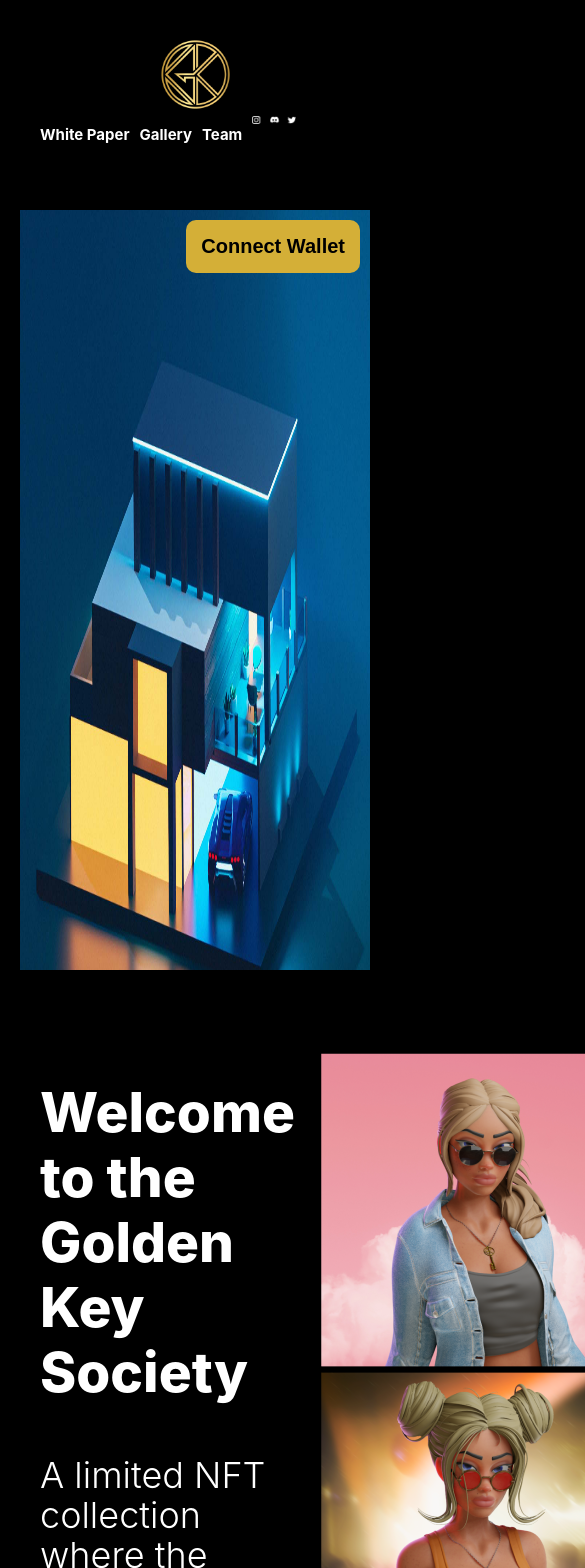
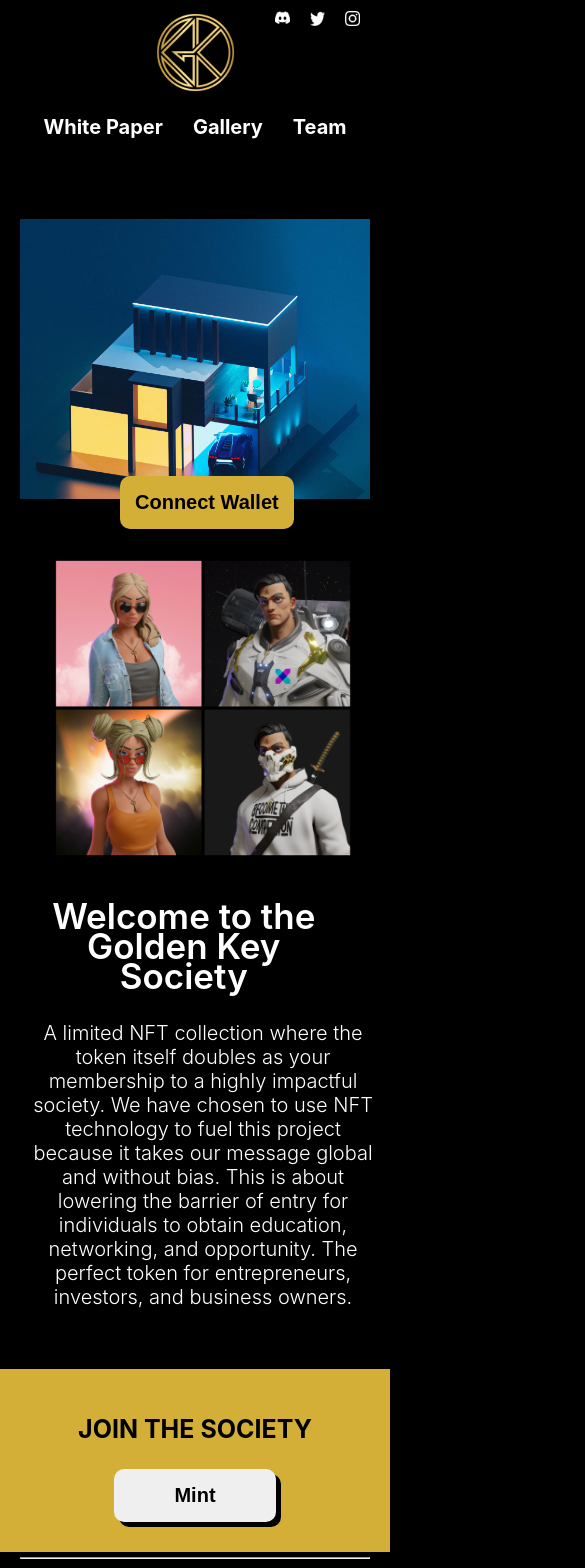
Before and after one commit to amar969/GoldenKey, a React (Create React App) app: page /Home in a window 390 px wide. Shown: the top 1568 px of the page, 585 px wide, since content can reach past the window. Built offline with nearby package versions, Linux system fonts and the light colour scheme; the HTML template or start-up script is replaced by a standard one.

Commit message:
added the responsive design

```diff
--- a/src/Components/Home.css
+++ b/src/Components/Home.css
@@ -18,12 +18,11 @@ hr{
     border-radius: 10px;
     padding: 15px;
     font-weight: bold;
-    font-size: 20px;
+    font-size: 30px;
     position: absolute;
-    margin: 30px;
+    margin: 40px;
     outline: none;
     border: none;
-
 }
 
 .home-image{
@@ -58,7 +57,7 @@ hr{
 }
 
 .left-container-text p{
-    font-size: 36px;
+    font-size: 30px;
     padding: 20px;
     line-height: 40px;
     font-weight: 300;
@@ -106,9 +105,10 @@ hr{
 }
 
 .text-container p{
-    font-size: 36px;
+    font-size: 30px;
     padding: 20px;
     line-height: 40px;
+    font-weight: 300;
 }
 
 /* Roadmap */
@@ -127,14 +127,15 @@ hr{
 
 .list-heading{
     color: #D4AF37;
-    font-size: 33px;
+    font-size: 35px;
     font-weight: bold;
     line-height: 35px;
 }
 
 .list{
-    font-size: 25px;
+    font-size: 30px;
     margin-left: 35px;
+    margin-bottom: 10px;
 }
 
 /* Team container */
@@ -155,7 +156,395 @@ hr{
 }
 
 .join-btn{
-  margin-right: 140px;
-  margin-top: 170px;
+  margin-right: 100px;
+  margin-top: 150px;
   padding: 20px 50px;
 }
+
+
+/* iPhone max width- 490px */
+
+@media (max-width: 490px) {
+    hr{
+        margin: 5px 20px;
+    }
+
+    .main-container{
+        display: flex;
+        position: relative;
+    }
+
+    .home-image{
+        position: relative;
+        width: 100%;
+        height: 320px;
+        padding: 20px;
+    }
+
+    .wallet-btn{
+        background-color: #D4AF37;
+        border-radius: 10px;
+        padding: 15px;
+        font-weight: bold;
+        font-size: 20px;
+        position: absolute;
+        bottom: -40px;
+        left: 90px;
+        margin: 30px;
+        outline: none;
+        border: none;
+    }
+
+
+    /* Middle Container */
+
+.middle-container {
+    width: 99%;
+    display: flex;
+    flex-direction: column-reverse;
+    margin: 40px 10px;
+    justify-items: center;
+    align-items: center;
+}
+
+.left-container-text{
+    display: flex;
+    flex-direction: column;
+    text-align: center;
+}
+
+.left-container-text h3{
+    font-size: 35px;
+    padding: 10px 10px;
+    width: 90%;
+    font-weight: 600;
+    line-height: 30px;
+    text-align: center;
+}
+
+.left-container-text p{
+    font-size: 20px;
+    padding: 20px;
+    line-height: 24px;
+    font-weight: 300;
+    text-align: center;
+}
+
+.profile-image{
+    width: 300px;
+    margin-bottom: 30px;
+}
+
+.join-btn{
+    display: none;
+}
+
+/* JOIN SOCIETY CONTAINER */
+
+.join-society-container {
+    display: flex;
+    flex-direction: column;
+    background-color: #D4AF37;
+    justify-content: space-evenly;
+    padding: 30px 10px;
+    align-items: center;
+    gap: 10px;
+    width: 100%;
+    margin: 0;
+
+}
+
+.txt1{
+    background-color: #D4AF37;
+    color: black;
+    margin: 20px;
+}
+
+.txt1 h4{
+    font-size: 25px;
+}
+
+.btn-mint{
+    padding: 15px 60px;
+    border-radius: 10px;
+    border: none;
+    font-size: 20px;
+    font-weight: bold;
+    box-shadow: 5px 5px;
+}
+
+.text-container{
+    margin: 60px 20px;
+}
+
+.text-container h3{
+    font-size: 25px;
+    padding: 10px 20px;
+    width: 80%;
+    font-weight: 800;
+    line-height: 65px;
+}
+
+.text-container p{
+    font-size: 36px;
+    padding: 20px;
+    line-height: 40px;
+}
+
+.gif{
+    width: 250px;
+}
+
+.text-container{
+    margin: 30px 20px;
+}
+
+.text-container h3{
+    font-size: 35px;
+    padding: 10px 10px;
+    width: 90%;
+    font-weight: 800;
+    line-height: 30px;
+    text-align: center;
+}
+
+.text-container p{
+    font-size: 18px;
+    padding: 10px;
+    line-height: 20px;
+    text-align: center;
+}
+
+
+.gif3{
+    width: 300px;
+}
+
+.list-container-text{
+    margin: 10px;
+}
+
+.list-container-text h3{
+    font-size: 35px;
+    text-align: center;
+    padding: 20px 0px;
+    width: 100%;
+    font-weight: 800;
+    line-height: 25px;
+}
+
+.list-heading{
+    color: #D4AF37;
+    font-size: 25px;
+    font-weight: bold;
+    line-height: 25px;
+    margin-bottom: 10px;
+}
+
+.list{
+    font-size: 18px;
+    margin: 10px;
+    padding-left: 15px;
+}
+
+.team-image{
+    width: 250px;
+}
+
+.coming-soon-container{
+    text-align: center;
+    font-size: 18px;
+    font-weight: bold;
+    margin: 40px 0px;
+}
+
+}
+
+/* iPhone max width- 490px */
+
+@media (max-width: 850px) and (min-width: 450px){
+    hr{
+        margin: 5px 20px;
+    }
+
+    .main-container{
+        display: flex;
+        position: relative;
+        align-items: center;
+        justify-content: center;
+    }
+
+    .home-image{
+        position: relative;
+        width: 100%;
+        height: 480px;
+        padding: 10px;
+    }
+
+    .wallet-btn{
+        background-color: #D4AF37;
+        border-radius: 10px;
+        padding: 15px;
+        font-weight: bold;
+        font-size: 25px;
+        position: absolute;
+        bottom: -47px;
+        left: 250px;
+        margin: 30px;
+        outline: none;
+        border: none;
+    }
+
+
+    /* Middle Container */
+
+.middle-container {
+    width: 99%;
+    display: flex;
+    flex-direction: column-reverse;
+    margin: 40px 10px;
+    justify-items: center;
+    align-items: center;
+}
+
+.left-container-text{
+    display: flex;
+    flex-direction: column;
+    text-align: center;
+    margin: 20px;
+    align-items: center;
+}
+
+.left-container-text h3{
+    font-size: 50px;
+    padding: 10px 10px;
+    width: 80%;
+    font-weight: 600;
+    line-height: 40px;
+    text-align: center;
+}
+
+.left-container-text p{
+    font-size: 25px;
+    padding: 20px;
+    line-height: 30px;
+    font-weight: 300;
+    text-align: center;
+}
+
+.profile-image{
+    width: 450px;
+    margin-bottom: 30px;
+}
+
+.join-btn{
+    display: none;
+}
+
+/* JOIN SOCIETY CONTAINER */
+
+.join-society-container {
+    display: flex;
+    flex-direction: row;
+    background-color: #D4AF37;
+    justify-content: space-evenly;
+    padding: 45px 10px;
+    align-items: center;
+    gap: 10px;
+    width: 100%;
+    margin: 0;
+
+}
+
+.txt1{
+    background-color: #D4AF37;
+    color: black;
+    margin: 20px;
+}
+
+.txt1 h4{
+    font-size: 35px;
+}
+
+.btn-mint{
+    padding: 15px 60px;
+    border-radius: 10px;
+    border: none;
+    font-size: 25px;
+    font-weight: bold;
+    box-shadow: 5px 5px;
+}
+
+.text-container{
+    display: flex;
+    flex-direction: column;
+    margin: 30px 20px;
+    text-align: center;
+    justify-content: center;
+    align-items: center;
+}
+
+.text-container h3{
+    font-size: 50px;
+    padding: 10px 20px;
+    width: 80%;
+    font-weight: 700;
+    line-height: 55px;
+}
+
+.text-container p{
+    font-size: 25px;
+    padding: 20px;
+    line-height: 30px;
+    text-align: center;
+}
+
+.gif{
+    width: 550px;
+}
+
+
+.gif3{
+    width: 550px;
+}
+
+
+.list-container-text{
+    margin: 10px;
+}
+
+.list-container-text h3{
+    font-size: 35px;
+    text-align: center;
+    padding: 20px 0px;
+    width: 100%;
+    font-weight: 800;
+    line-height: 25px;
+}
+
+.list-heading{
+    color: #D4AF37;
+    font-size: 25px;
+    font-weight: bold;
+    line-height: 25px;
+    margin-bottom: 10px;
+}
+
+.list{
+    font-size: 18px;
+    margin: 10px;
+    padding-left: 15px;
+}
+
+.team-image{
+    width: 550px;
+}
+
+.coming-soon-container{
+    text-align: center;
+    font-size: 18px;
+    font-weight: bold;
+    margin: 40px 0px;
+}
+
+}
--- a/src/Components/Home.jsx
+++ b/src/Components/Home.jsx
@@ -34,7 +34,7 @@ export const Home = () => {
           </p>
         </div>
         <div className="right-container-image">
-          <img src={profile} alt="profile image" />
+          <img src={profile} className="profile-image" alt="profile image" />
         </div>
       </div>
 
@@ -63,7 +63,7 @@ export const Home = () => {
           </p>
         </div>
         <div className="right-container-image">
-          <img src={eth} alt="profile image" />
+          <img src={eth} className="gif" alt="profile image" />
         </div>
       </div>
 
@@ -103,7 +103,7 @@ export const Home = () => {
           </p>
         </div>
         <div className="right-container-image">
-          <img src={ezgif} alt="profile image" />
+          <img src={ezgif} className="gif" alt="profile image" />
         </div>
       </div>
 
@@ -153,7 +153,7 @@ export const Home = () => {
           </ul>
         </div>
         <div className="right-container-image">
-          <img src={gif1} alt="profile image" />
+          <img src={gif1} className="gif3" alt="profile image" />
         </div>
       </div>
 
--- a/src/Components/Whitepaper.css
+++ b/src/Components/Whitepaper.css
@@ -27,7 +27,7 @@
   }
 
   h4 {
-    font-size: 20px;
+    font-size: 25px;
     font-weight: 700;
     line-height: 20px;
     letter-spacing: 0em;
@@ -35,9 +35,9 @@
   }
 
   p {
-    font-size: 14px;
+    font-size: 18px;
     font-weight: 200;
-    line-height: 17px;
+    line-height: 20px;
     letter-spacing: 0em;
     text-align: left;
   }
@@ -70,15 +70,15 @@
 
   @media (max-width: 490px) {
     h3 {
-      font-size: 17px;
+      font-size: 20px;
       font-weight: 700;
-      line-height: 37px;
+      line-height: 17px;
       letter-spacing: 0em;
       text-align: left;
     }
 
     h4 {
-      font-size: 15px;
+      font-size: 17px;
       font-weight: 700;
       line-height: 20px;
       letter-spacing: 0em;
@@ -86,8 +86,8 @@
     }
 
     p {
-      font-size: 10px;
-      font-weight: 200;
+      font-size: 12px;
+      font-weight: 400;
       line-height: 17px;
       letter-spacing: 0em;
       text-align: left;
--- a/src/Navbar/Navbar.css
+++ b/src/Navbar/Navbar.css
@@ -33,13 +33,24 @@ a{
 
 .icon{
     width: 108px;
+    margin-bottom: 20px;
+}
+
+.socials{
+    display: flex;
+    gap: 20px;
+}
+
+.socials a img{
+    width: 30px;
+    height: 30px;
 }
 
 
 
 /* ipad */
 
-@media (max-width: 760px) {
+@media (max-width: 850px) and (min-width: 490px){
 
     .navbar-conatiner{
         display: flex;
@@ -52,19 +63,31 @@ a{
 
     .nav-right-side-items{
         display: flex;
-        gap: 10px;
+        gap: 20px;
+        justify-content: space-evenly;
+        width: 70%;
     }
     .nav-right-side-items img{
-        width: 80px;
+        width: 100px;
         height: 25px;
     }
 
     .nav-right-side-items h3{
-        font-size: 18px;
+        font-size: 25px;
     }
 
     .icon{
-        width: 85px;
+        width: 105px;
+    }
+
+    .socials{
+        display: flex;
+        gap: 15px;
+    }
+
+    .socials a img{
+        width: 20px;
+        height: 20px;
     }
 }
 
@@ -73,26 +96,45 @@ a{
     .navbar-conatiner{
         display: grid;
         flex-direction: row;
-        justify-content: space-between;
+        justify-content: space-around;
         align-items: center;
-        padding: 37px 40px;
         justify-items: center;
+        padding: 10px 20px;
+        width: 100%;
+        margin-bottom: 50px;
     }
 
     .nav-right-side-items{
         display: flex;
-        gap: 10px;
+        justify-content: space-between;
+        text-align: center;
+        align-items: center;
+        gap: 30px;
     }
     .nav-right-side-items img{
-        width: 14%;
+        width: 25px;
         height: 12%;
     }
 
     .nav-right-side-items h3{
-        font-size: 15px;
+        font-size: 20px;
+        height: 20px;
     }
 
     .icon{
-        width: 75px;
+        width: 85px;
+    }
+
+    .socials{
+        position: absolute;
+        top: 10px;
+        right: 30px;
+        display: flex;
+        gap: 20px;
+    }
+
+    .socials a img{
+        width: 15px;
+        height: 15px;
     }
 }
--- a/src/Navbar/Navbar.jsx
+++ b/src/Navbar/Navbar.jsx
@@ -1,35 +1,51 @@
-import React from 'react'
-import icon from '../images/frame-5-1@2x.png';
+import React from "react";
+import icon from "../images/frame-5-1@2x.png";
 import insta from "../images/instagram.png";
-import discord from "../images/discord.png";
-import twitter from "../images/twitter.png"
-import discord2 from "../images/discord-2.png"
+import twitter from "../images/twitter.png";
+import discord2 from "../images/discord-2.png";
 import "./Navbar.css";
-import social from "../images/social.png"
-import {Link} from "react-router-dom";
-
+import social from "../images/social.png";
+import { Link } from "react-router-dom";
 
 export const Navbar = () => {
-
-
-    return(
-        <>
-        <div className='navbar-conatiner' >
+  return (
+    <>
+      <div className="navbar-conatiner">
         <Link to="/Home">
-        <img src={icon} className="icon" alt="icon"/>
+          <img src={icon} className="icon" alt="icon" />
         </Link>
 
-        <div className='nav-right-side-items'>
-            <Link to="/Whitepaper"><h3>White Paper</h3></Link>
-            <a href="/Home#the-roadmap"><h3>Gallery</h3></a>
-            <a href="/Home#the-team"> <h3>Team</h3> </a>
-            <img src={social} alt="social" />
-            {/* <img src={insta} alt="insta" />
-            <img src={discord2} alt="discord" />
-            <img src={twitter} alt="twitter" /> */}
+        <div className="nav-right-side-items">
+          <Link to="/Whitepaper">
+            <h3>White Paper</h3>
+          </Link>
+          <a href="/Home#the-roadmap">
+            <h3>Gallery</h3>
+          </a>
+          <a href="/Home#the-team">
+            {" "}
+            <h3>Team</h3>{" "}
+          </a>
+          {/* <img src={social} alt="social" /> */}
+          <div className="socials">
+            <a href="https://discord.gg/goldenkeysociety" target="_blank">
+              <img src={discord2} alt="discord" />
+            </a>
+            <a
+              href="https://twitter.com/goldenkeynft?s=20&t=oVK6Ey40jgoYkYsDcPi3Kw"
+              target="_blank"
+            >
+              <img src={twitter} alt="twitter" />
+            </a>
+            <a
+              href="https://www.instagram.com/goldenkeysociety.io/"
+              target="_blank"
+            >
+              <img src={insta} alt="insta" />
+            </a>
+          </div>
         </div>
-        </div>
-
-        </>
-    )
-}
+      </div>
+    </>
+  );
+};
```
Also changed, not shown: src/Components/LandingPage.css (+53 -18 lines), src/Components/LandingPage.jsx (+21 -1 lines), src/Footer/Footer.css (+28 -7 lines), src/Footer/Footer.jsx (+21 -2 lines).
